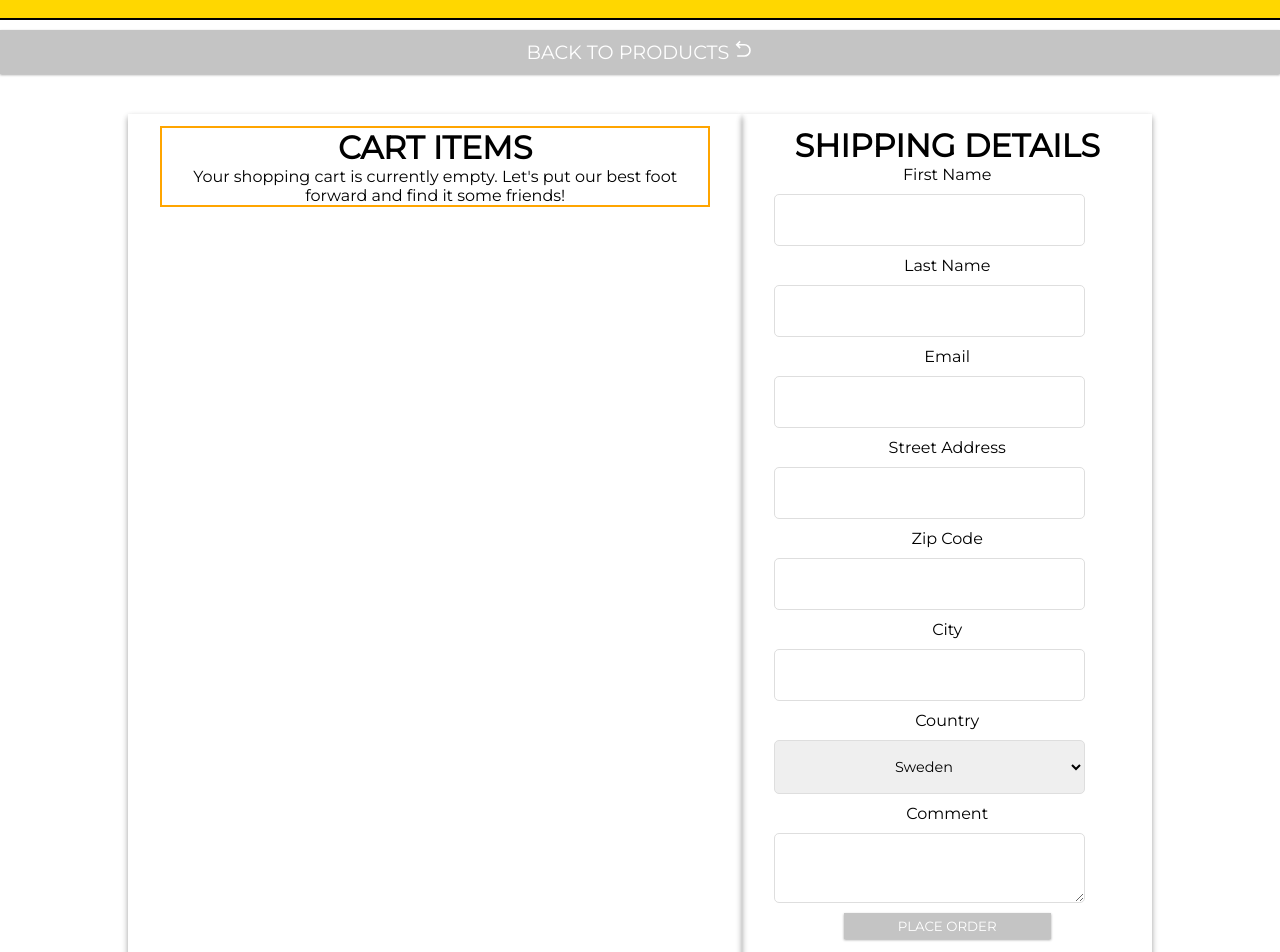
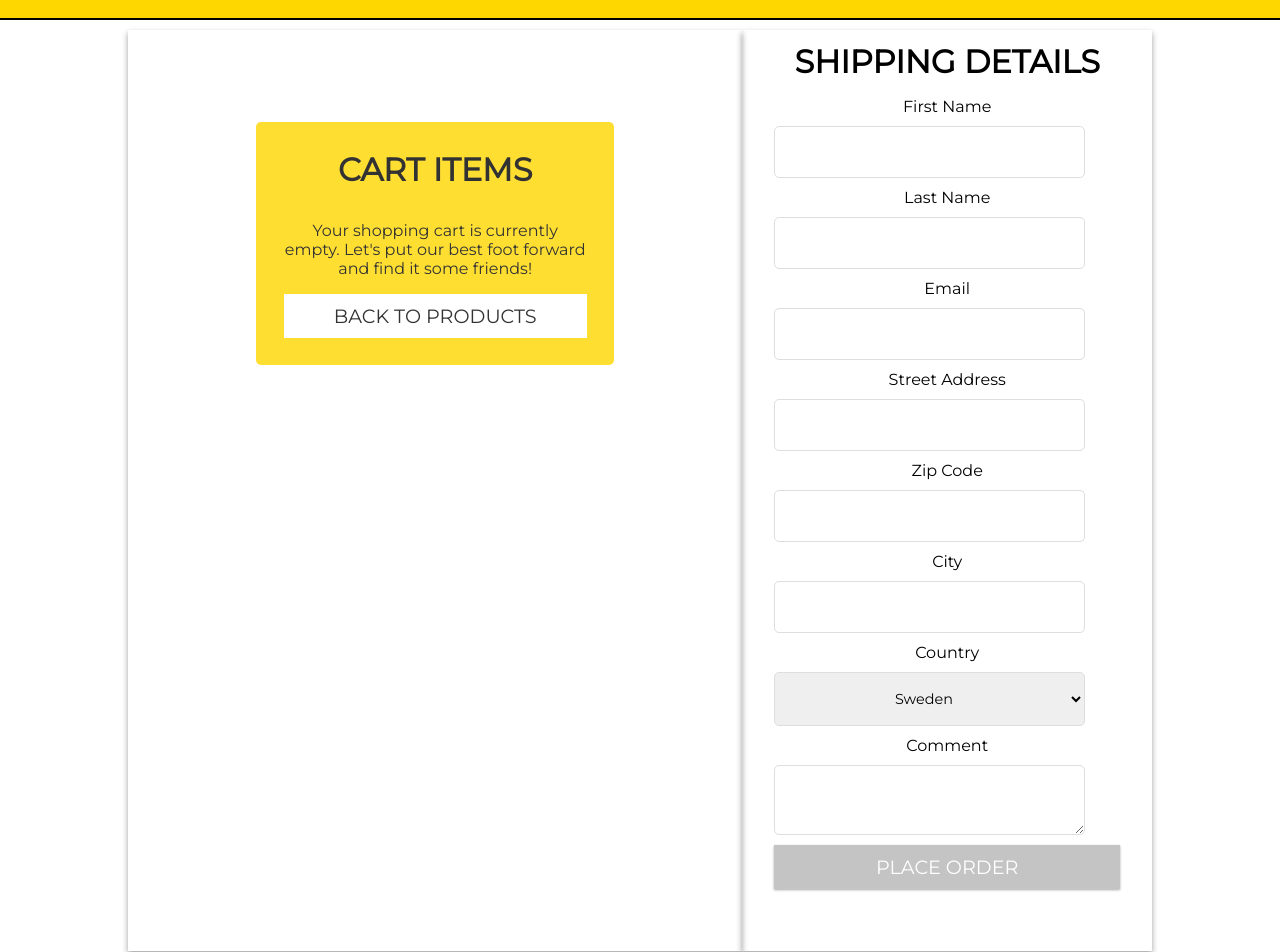
Before and after one commit to MimmiNilsson/shoetropolis, a React (Create React App) app: page /checkout in a window 1280 px wide. Shown: the part 80-1032 px from the top of the page. Built offline with nearby package versions, Linux system fonts and the light colour scheme.

Commit message:
changes mimmi

```diff
--- a/src/App.js
+++ b/src/App.js
@@ -8,6 +8,7 @@ import Footer from "./components/Footer";
 import Product from "./components/Pages/Product";
 import Checkout from "./components/Pages/Checkout";
 import CheckoutMsg from "./components/Pages/CheckoutMsg";
+
 export const AppContext = createContext();
 
 function App() {
--- a/src/components/Pages/Checkout.css
+++ b/src/components/Pages/Checkout.css
@@ -1,4 +1,4 @@
-/*==========CHECKOUT CART==========*/
+/*==========CHECKOUT PAGE==========*/
 .checkout-container {
     display: flex;
     flex-flow: row wrap;
@@ -16,16 +16,54 @@
     padding: 0.75rem 2rem 2rem 2rem;
     box-shadow: 0 3px 6px rgba(0,0,0,0.16), 0 3px 6px rgba(0,0,0,0.23);
     margin-bottom: 2rem;
+    /* border: 2px solid green; */
 }
 
-.checkout-empty {
-    border: 2px solid orange;
+.checkout-h1 {
+    text-transform: uppercase;
+    margin-bottom: 1rem;
 }
 
+/*==========CHECKOUT EMPTY CART==========*/
+.checkout-empty {
+    background-color: #ffd700;
+    opacity: 0.8;
+    width: 65%;
+    margin: auto;
+    margin-top: 5rem;
+    padding: 5%;
+    text-align: center;
+    border-radius: 5px;
+}
 
+.empty-cart-h1, .empty-cart-p {
+    padding-bottom: 1rem;
+    opacity: 2;
+}
 
+.empty-cart-return-btn {
+    width: 100%;
+    padding: 10px;
+    cursor: pointer;
+    text-transform: uppercase;
+    font-size: 1.2rem;
+    border: none;
+    background-color: #fff;
+}
+
+.empty-cart-return-btn:hover {
+    background-color: black;
+    color: #fff;
+}
+
+.empty-cart-return-btn:focus {
+    background-color: #fff;
+    color: black;
+}
+
+/*==========CHECKOUT NOT EMPTY CART==========*/
 .cart-wrapper {
-    border: 2px solid purple;
+    border: 10px solid #f2f2f2;
     display: flex;
     flex-direction: row;
     flex-wrap: wrap;
@@ -33,11 +71,9 @@
     width: 100%;
     margin: auto;
     align-items: center;
-
 }
 
 .cart-box {
-    border: 2px solid green;
     flex: 1;
     text-align: center;
 
@@ -48,33 +84,38 @@
     height: auto;
 }
 
-
-.checkout-table {
-    border: 2px solid brown;
-    width: 100%;
-    height: 10rem;
-    padding: 10px;
-    display: flex;
-    flex-flow: column wrap;
-    justify-content: center;
+.not-empty-cart-h1 {
+    margin-bottom: 0.5rem;
 }
 
-.checkout-table-cell {
-    border: 2px solid green;
-    width: 33.33%;
-    height: 100%;
+.checkout-cart-qty-btn {
+    border: 0;
+    background-color: #fff;
+    font-size: 1rem;
 }
 
-
-
-
-.decrement-btn, .increment-btn {
-    border: 2px solid ;
+.plus {
+    color: green;
 }
 
+.minus {
+    color: red;
+}
 
+.checkout-cart-remove-btn {
+    cursor: pointer;
+    border: 0;
+    font-size: 2rem;
+    background-color: #fff;
+    color: red;
+}
 
-
+.checkout-cart-footer {
+    border-top: 2.5px solid #ffd700;
+    border-bottom: 1px solid #ffd700;
+    padding: 10px;
+    margin-top: 1rem;
+}
 
 /*==========CHECKOUT FORM==========*/
 .checkout-aside-form {
@@ -103,21 +144,7 @@ input:focus, textarea:focus {
     0 8px 8px rgba(0,0,0,0.1);
 }
 
-.order-btn {
-    width: 60%;
-    margin: auto;
-    padding: 5px;
-    cursor: pointer;
-    text-transform: uppercase;
-    border: 0;
-    background-color: #c4c4c4;
-    color: #fff;
-    box-shadow:
-    0 1px 3px rgba(0, 0, 0, 0.12),
-    0 1px 2px rgba(0, 0, 0, 0.24);
-}
-
-.return-btn {
+.return-btn, .checkout-order-btn {
     display: block;
     width: 100%;
     cursor: pointer;
@@ -125,7 +152,7 @@ input:focus, textarea:focus {
     color: #fff;
     text-transform: uppercase;
     border: 0;
-    font-size: 1rem;
+    font-size: 1.2rem;
     margin: 10px 0 30px;
     padding: 10px;
     box-shadow:
@@ -133,38 +160,12 @@ input:focus, textarea:focus {
     0 1px 2px rgba(0, 0, 0, 0.24);
 }
 
-.order-btn:hover, .return-btn:hover {
+.checkout-order-btn:hover {
     background-color: #dedede;
     color: black;
 }
 
-.order-btn:focus, .return-btn:focus {
+.checkout-order-btn:focus {
     background-color: #c4c4c4;
     color: white;
 }
-
-
-
-.checkout-h1 {
-    text-transform: uppercase;
-}
-
-
-.return-btn {
-    width: 100%;
-    padding: 10px;
-    cursor: pointer;
-    text-transform: uppercase;
-    font-size: 1.2rem;
-}
-
-.add-btn, .order-btn {
-    width: 60%;
-    padding: 5px;
-    cursor: pointer;
-    text-transform: uppercase;
-}
-
-.remove-btn {
-    display: block;
-}
--- a/src/components/Pages/Checkout.js
+++ b/src/components/Pages/Checkout.js
@@ -5,14 +5,15 @@
 import React, {useState, useContext} from 'react';
 import {Link} from 'react-router-dom';
 import {RiArrowGoBackLine} from 'react-icons/ri';
+import {TiDelete} from 'react-icons/ti'
+import {AiOutlinePlus, AiOutlineMinus} from 'react-icons/ai'
+import {AppContext} from '../../App';
 import './Checkout.css';
-import { AppContext } from '../../App';
 
 
 function Checkout(props) {
 
-	const{items, setItems} = useContext(AppContext)
-	// const {setCartItems, cartItems} = useContext(AppContext)
+	const {items, setItems} = useContext(AppContext)
 
 	//==========CHECKOUT CART==========
 	const [count, setCount] = useState(0);
@@ -30,7 +31,6 @@ function Checkout(props) {
 		let filtered = items.filter(c => c.id !== item.id);
 		setItems(filtered);
 	  }
-
 
 	//==========CHECKOUT FORM==========
 	const [user, setUser] = useState({
@@ -56,19 +56,21 @@ function Checkout(props) {
 
   return (
 	<div>
-		<Link to='/products'><button className='checkout-btn return-btn'>Back to Products <RiArrowGoBackLine /></button></Link>
 		<div className='checkout-container'>
 			<div className='checkout-main-cart'>
 				{/* CHECKOUT EMPTY CART */} {/* CHECKOUT NOT EMPTY CART */}
 				{items.length < 1
 				?
 				<div className='checkout-empty'>
-					<h1 className='checkout-h1'>Cart Items</h1>
-					<p className='checkout-p'>Your shopping cart is currently empty. Let's put our best foot forward and find it some friends!</p>
+					<h1 className='checkout-h1 empty-cart-h1'>Cart Items</h1>
+					<p className='checkout-p empty-cart-p'>Your shopping cart is currently empty. Let's put our best foot forward and find it some friends!</p>
+					<Link to='/products'><button className='empty-cart-return-btn'>Back to Products</button></Link>
 				</div>
 				:
-				<div className='checkout-cart-container'>
-					<h1>Products</h1>
+				<div>
+					<Link to='/products'><button className='checkout-btn return-btn'>Back to Products <RiArrowGoBackLine /></button></Link>
+					<div className='checkout-cart-container'>
+					<h1 className='checkout-h1 not-empty-cart-h1'>Products</h1>
 					{items.map(item =>
 					<div className='cart-wrapper' key={item.id}>
 						<div className='cart-box box-1'>
@@ -81,16 +83,17 @@ function Checkout(props) {
 							<p>{item.price} SEK</p>
 						</div>
 						<div className='cart-box box-4'>
-							<button onClick={decrementCount}>-</button>
+							<button className='checkout-cart-qty-btn minus' onClick={decrementCount}><AiOutlineMinus /></button>
 							{count}
-							<button onClick={incrementCount}>+</button>
+							<button className='checkout-cart-qty-btn plus' onClick={incrementCount}><AiOutlinePlus /></button>
 						</div>
 						<div className='cart-box box-4'>
-							<button className='remove-btn' onClick={() => deleteCartItem(item)}>Remove</button>
+							<button className='checkout-cart-remove-btn' onClick={() => deleteCartItem(item)}><TiDelete /></button>
 						</div>
 					</div>
 					)}
-					<p>Total Price: {props.checkoutTotal} SEK</p>
+					<p className='checkout-cart-footer'>Total price: {props.sum} SEK</p>
+				</div>
 				</div>
 				}
 			</div>
@@ -127,10 +130,9 @@ function Checkout(props) {
 
 					<label className='checkout-form-label'>Comment</label>
 					<textarea className='checkout-form-input textarea-input' name="comment" value={user.comment} onChange={handleChange}></textarea>
-
-					<Link to='/checkoutmsg'><button className='order-btn'>Place Order</button></Link>
 					{/* <h2>{JSON.stringify(user)}</h2> */}
 				</form>
+				<Link to='/checkoutmsg'><button className='checkout-order-btn'>Place Order</button></Link>
 			</div>
 		</div>
 	</div>
--- a/src/components/Pages/CheckoutMsg.js
+++ b/src/components/Pages/CheckoutMsg.js
@@ -11,9 +11,9 @@ function CheckoutMsg() {
   return (
     <div className='checkout-msg-container'>
       <div className='checkout-msg-wrap'>
-        <h2>Thank you for choosing Shoetropolis!</h2>
-        <p>Your order is being processed and you will shortly receive an order confirmation to your email with your purchase details and tracking information.</p>
-        <Link to='/home'><button className='add-btn'>Back to Shoetropolis</button></Link>
+        <h2 className='checkout-msg-h2'>Thank you for choosing Shoetropolis!</h2>
+        <p className='checkout-msg-p'>Your order is being processed and you will shortly receive an order confirmation to your email with your purchase details and tracking information.</p>
+        <Link to='/home'><button className='checkout-msg-return-btn'>Back to Shoetropolis</button></Link>
       </div>
     </div>
   )
--- a/src/components/Pages/Product.css
+++ b/src/components/Pages/Product.css
@@ -1,5 +1,46 @@
 @import url("https://fonts.googleapis.com/css2?family=Montserrat&display=swap");
 
+/*==========RETURN AND CHECKOUT BTNS==========*/
+.sing-prod-header {
+    width: 100%;
+    margin: auto;
+    display: flex;
+    justify-content: space-between;
+}
+
+.sing-prod-header-btn {
+    width: 100%;
+    align-items: center;
+    cursor: pointer;
+    background-color: #c4c4c4;
+    opacity: 0.5;
+    color: #fff;
+    text-transform: uppercase;
+    border: 0;
+    font-size: 1.2rem;
+    padding: 0.3rem;
+}
+
+.sing-prod-header-btn:hover {
+    background-color: #b0b0b0;
+    color: black;
+}
+
+.btn-1, .btn-2 {
+    width: 100%;
+}
+
+.btn-1 {
+    padding-left: 30vw;
+    /* padding-right: 5rem; */
+}
+
+.btn-2 {
+    padding-right: 30vw;
+    /* padding-left: 5rem; */
+}
+
+/*==========SING PROD PAGE==========*/
 .sing-prod-container {
     display: flex;
     flex-direction: row;
@@ -44,55 +85,24 @@
     height: 50vh;
 }
 
-
-.sing-prod-btn {
-    color: black;
-    box-shadow: rgba(0, 0, 0, 0.2) 0px 12px 28px 0px, rgba(0, 0, 0, 0.1) 0px 2px 4px 0px, rgba(255, 255, 255, 0.05) 0px 0px 0px 1px inset;
-    font-size: 1rem;
+/*==========SING PROD ADD TO CART BTN==========*/
+.sing-prod-add-btn {
+    width: 80%;
+    padding: 10px;
+    cursor: pointer;
+    text-transform: uppercase;
+    font-size: 1.2rem;
+    border: none;
+    background-color: black;
+    color: #fff;
 }
 
-.add-btn {
-    width: 60%;
-    padding: 5px;
-    cursor: pointer;
-    text-transform: uppercase;
-    border: 0;
-    background-color: #c4c4c4;
-    color: #fff;
-    box-shadow:
-    0 1px 3px rgba(0, 0, 0, 0.12),
-    0 1px 2px rgba(0, 0, 0, 0.24);
-}
-
-.return-btn {
-    display: block;
-    width: 100%;
-    cursor: pointer;
-    background-color: #c4c4c4;
-    color: #fff;
-    text-transform: uppercase;
-    border: 0;
-    font-size: 1rem;
-    margin: 10px 0 30px;
-    padding: 10px;
-    box-shadow:
-    0 1px 3px rgba(0, 0, 0, 0.12),
-    0 1px 2px rgba(0, 0, 0, 0.24);
-}
-
-.add-btn:hover, .return-btn:hover {
-    background-color: #dedede;
+.sing-prod-add-btn:hover {
+    background-color: #ffd700;
     color: black;
 }
 
-.add-btn:focus, .return-btn:focus {
-    background-color: #c4c4c4;
-    color: white;
+.sing-prod-add-btn:focus {
+    background-color: black;
+    color: #fff;
 }
-
-.return-btn {
-    width: 100%;
-    padding: 10px;
-    cursor: pointer;
-    text-transform: uppercase;
-}
--- a/src/components/Pages/Product.js
+++ b/src/components/Pages/Product.js
@@ -5,6 +5,7 @@
 import React, {useState, useEffect} from 'react';
 import {Link, useParams} from 'react-router-dom';
 import {RiArrowGoBackLine} from 'react-icons/ri';
+import {BsArrowRightCircle} from 'react-icons/bs'
 import {motion} from 'framer-motion';
 import './Product.css';
 
@@ -55,8 +56,10 @@ function Product(props) {
 
   return (
     <div>
-        <Link to='/products'><button className='sing-prod-btn return-btn'>Back to Products <RiArrowGoBackLine /></button></Link>
-        <Link to='/checkout'><button className='sing-prod-btn return-btn'>CHECKOUT</button></Link>
+        <div className='sing-prod-header'>
+            <Link to='/products'><button className='sing-prod-header-btn btn-1'>Products <RiArrowGoBackLine /></button></Link>
+            <Link to='/checkout'><button className='sing-prod-header-btn btn-2'>Checkout <BsArrowRightCircle /></button></Link>
+        </div>
         <div className='sing-prod-container' key={product.id}>
             <motion.div
                 initial={{
@@ -91,7 +94,7 @@ function Product(props) {
                     <h1 className='sing-prod-h1'>{product.title}</h1>
                     <p className='sing-prod-p'>{product.price} SEK</p>
                     <p className='sing-prod-p'>Qty: <input className='sing-prod-input' type='number'></input></p>
-                    <button className='sing-prod-btn add-btn' onClick={handleAddBtn}>Add to Cart</button>
+                    <button className='sing-prod-add-btn' onClick={handleAddBtn}>Add to Cart</button>
                     <p className='sing-prod-p'>In Stock: {product.storage}</p>
                     <p className='sing-prod-p'>{product.description}</p>
 
```
Also changed, not shown: src/components/Pages/CheckoutMsg.css (+40 -5 lines), src/assets/box.jpg (added), src/assets/cart.jpg (added), src/components/Footer.css (line endings or trailing spaces).
